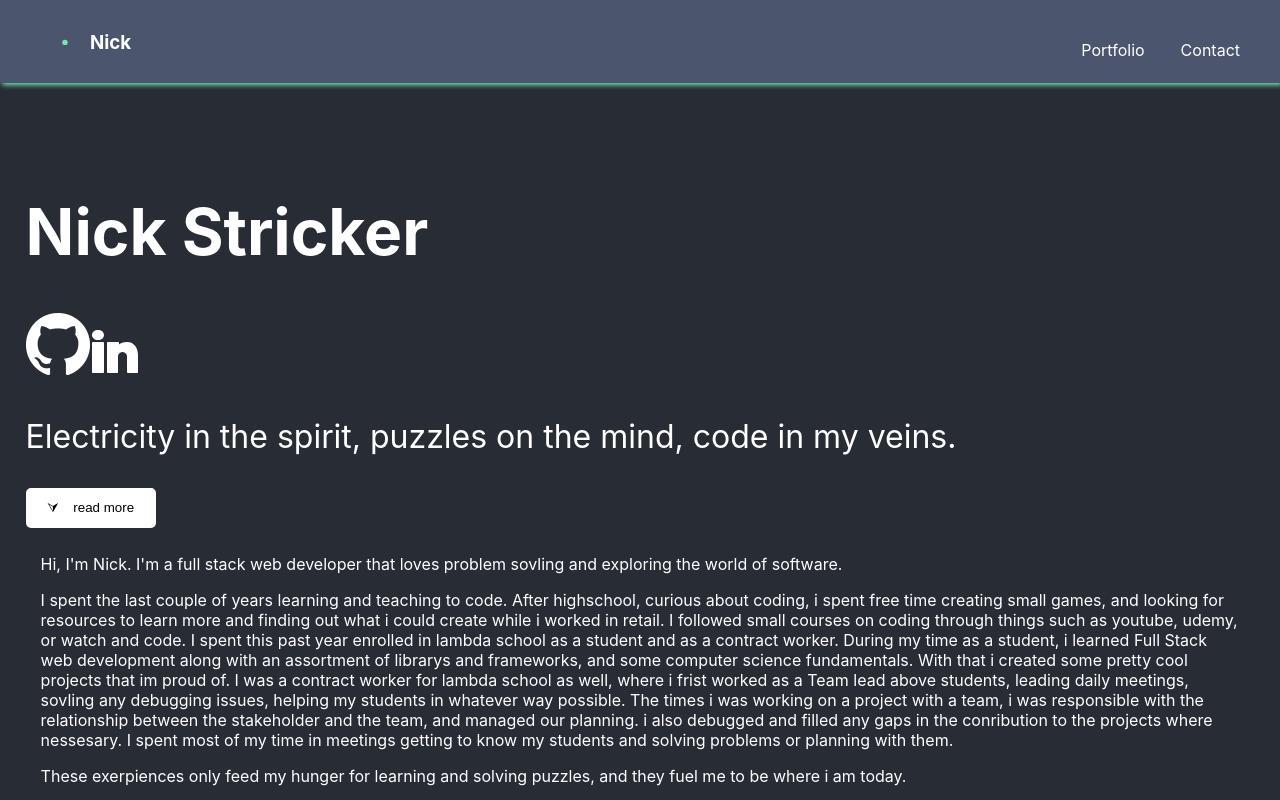
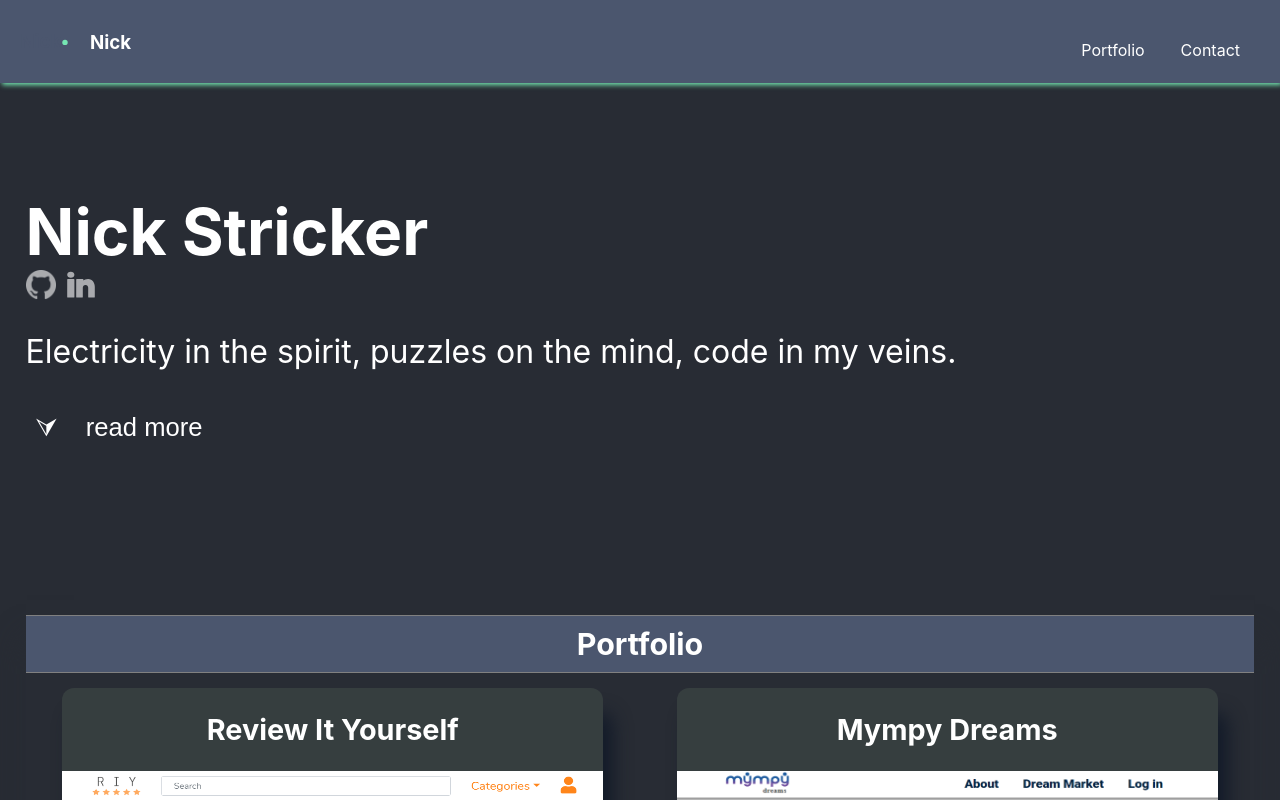
Before and after one commit to NickStrick/My-Portfolio, a React (Create React App) app in the folder portfolio/: page / in a window 1280 px wide. Shown: the top 800 px of the page. Built offline with nearby package versions, Linux system fonts and the light colour scheme.

Commit message:
added summary and skills styling

```diff
--- a/portfolio/src/components/Home.scss
+++ b/portfolio/src/components/Home.scss
@@ -1,5 +1,6 @@
 $background-base: #282c34;
 $background-light: #4b566e;
+$highlight: #76E7B3;
 
 .App-header {
     background-color: $background-base;
@@ -15,11 +16,64 @@ $background-light: #4b566e;
   }
 
 .App-header{
+    h1{
+        margin-bottom: 0;
+        padding-bottom: 0;
+    }
+    //social icons
+    .social-icons{
+        display: flex;
+
+    }
+    .gitLogo{
+        opacity: .6;
+        color: white;
+        margin-right: 10px;
+    }
+    .gitLogo:hover{
+        opacity: 1;
+        cursor: pointer;
+    }
+    .git{
+        height: 30px;
+    }
+    .mail{
+        width: 26px;
+    }
+    .linkedin{
+        width: 30px;
+    }
+
+    // summary
     .sumBtn{
-        width : 130px;
+        width : 100%;
+        text-align: left;
+        font-size: 3rem;
+        border: none;
+        background: none;
+        color: white;
+        transition:  font-size .3s ease-in
+    }
+    .sumBtn:focus {outline:0;}
+    .sumBtn:hover{
+        color: $highlight;
+    }
+
+    .sumBtnClose{
+        font-size: 1.6rem;
+        transition:  font-size .3s ease-in
     }
     .summary{
+        height: 0px;
+        padding: 0px 40px 0px 15px;
+        overflow: hidden;
         font-size: 1rem;
-        padding: 10px 40px 40px 15px;
+
+        transition:  height .3s ease-in,margin .2s ease;
     }
+    .summary.open{
+        height: 300px;
+        transition:  height .3s ease-in,margin .2s ease;
+    }
+
 }
```
